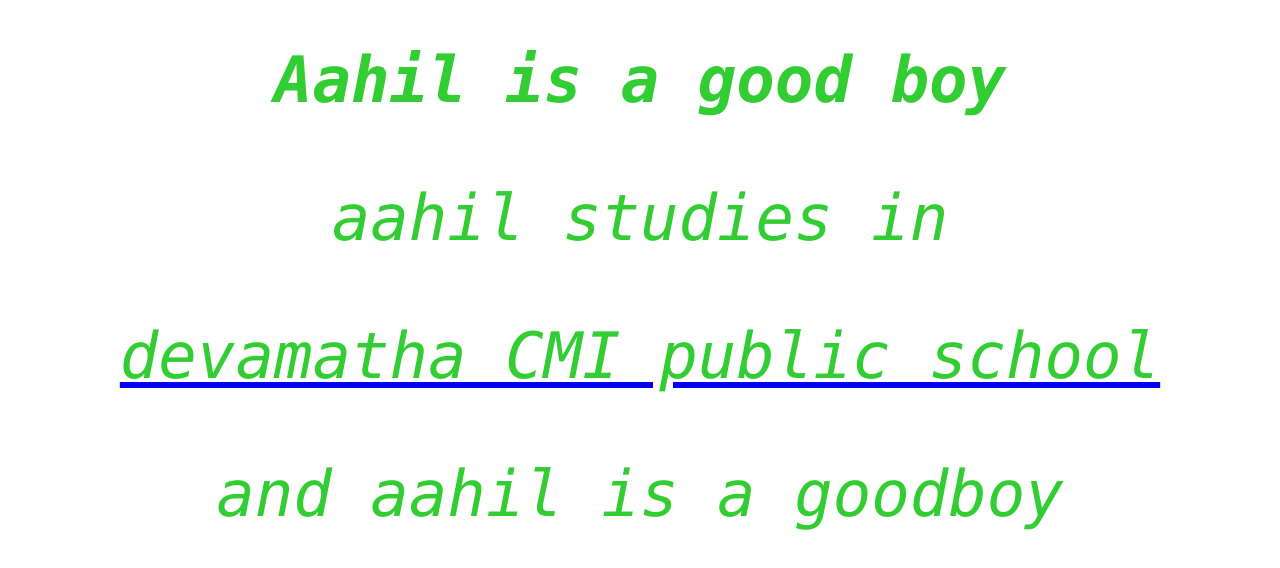
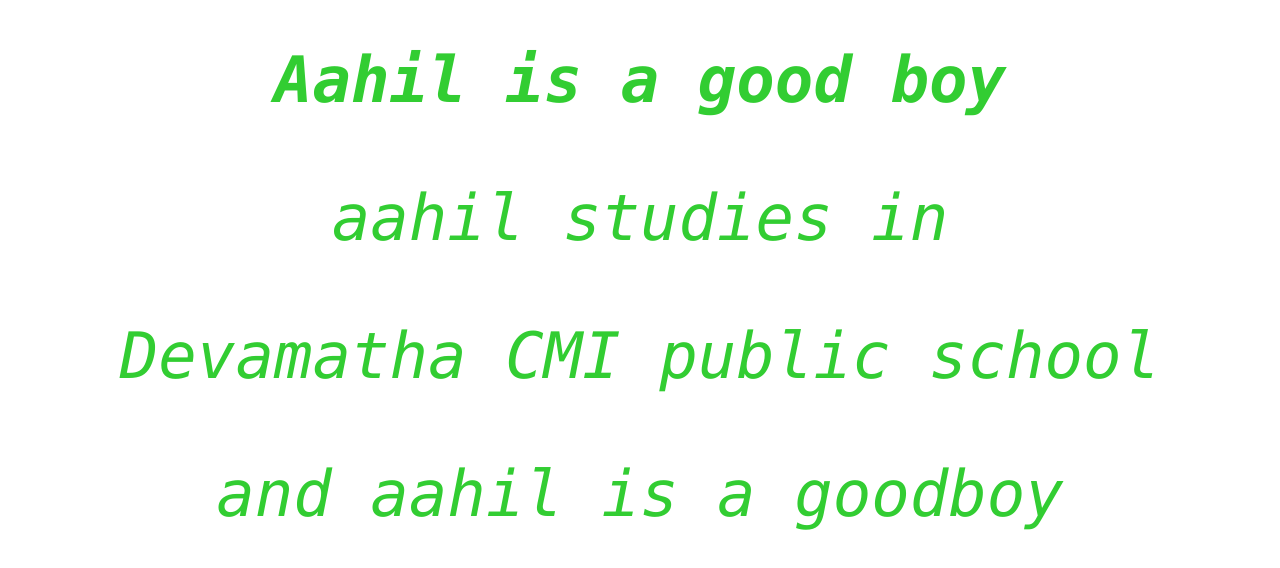
Before and after one commit to aadirapper/jsa, a plain HTML site: page index.html in a window 1280 px wide. Drawn offline with Linux system fonts and the light colour scheme.

Commit message:
Update index.html

```diff
--- a/index.html
+++ b/index.html
@@ -28,7 +28,8 @@
 <body>
     <h1>Aahil is a good boy</h1>
 	<p>aahil studies in</p>
-	<a href="https://www.devamatha.com/"><p>devamatha CMI public school</p></a>
+	<a href="https://www.devamatha.com/"></a>
+	<p>Devamatha CMI public school</p>
 	<p>and aahil is a goodboy</p>
 </body>
 </html>
```
